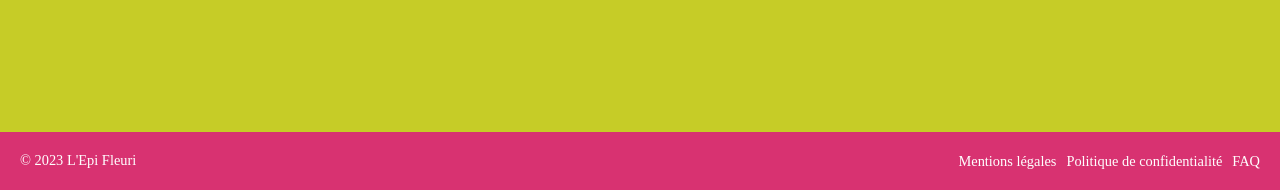
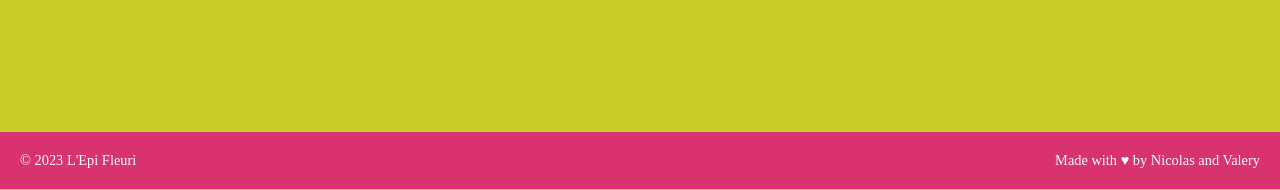
Before and after one commit to Frivox1/epifleuri, a Flask app: page /evenement in a window 1280 px wide. Shown: the part 2938-3128 px from the top of the page. Run offline with Flask 3, Linux system fonts and the light colour scheme; some web fonts are replaced.

Commit message:
modif footer

```diff
--- a/app/static/style/footer.css
+++ b/app/static/style/footer.css
@@ -17,20 +17,3 @@ html{
   .footer-nav {
     display: flex;
   }
-
-  .footer-nav ul {
-    list-style: none;
-    margin: 0;
-    padding: 0;
-    display: flex;
-  }
-
-  .footer-nav li {
-    margin-left: 10px;
-  }
-
-  .footer-nav a {
-    color: white;
-    text-decoration: none;
-    font-size: 0.9rem;
-  }
--- a/app/templates/footer.html
+++ b/app/templates/footer.html
@@ -2,10 +2,6 @@
 <footer>
 <p>&copy; 2023 L'Epi Fleuri</p>
 <nav class="footer-nav">
-    <ul>
-    <li><a href="#">Mentions légales</a></li>
-    <li><a href="#">Politique de confidentialité</a></li>
-    <li><a href="#">FAQ</a></li>
-    </ul>
+    <p>Made with ♥ by Nicolas and Valery</p>
 </nav>
 </footer>
```
